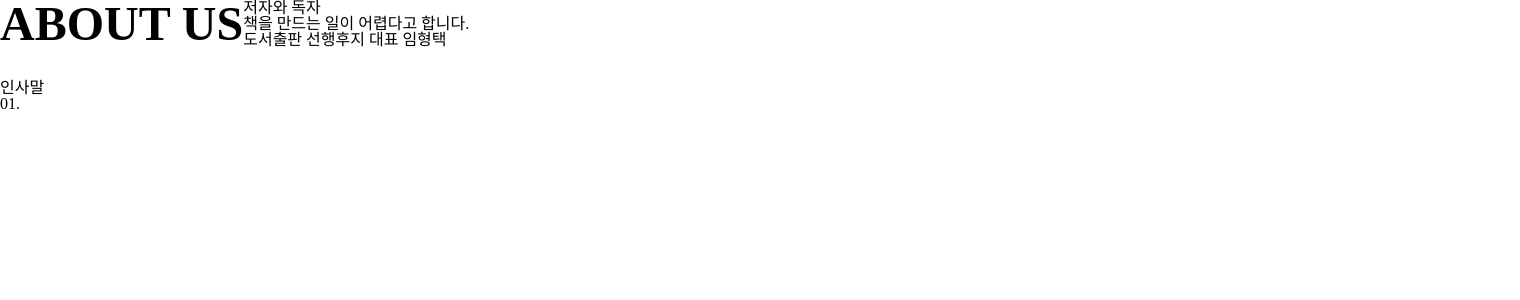
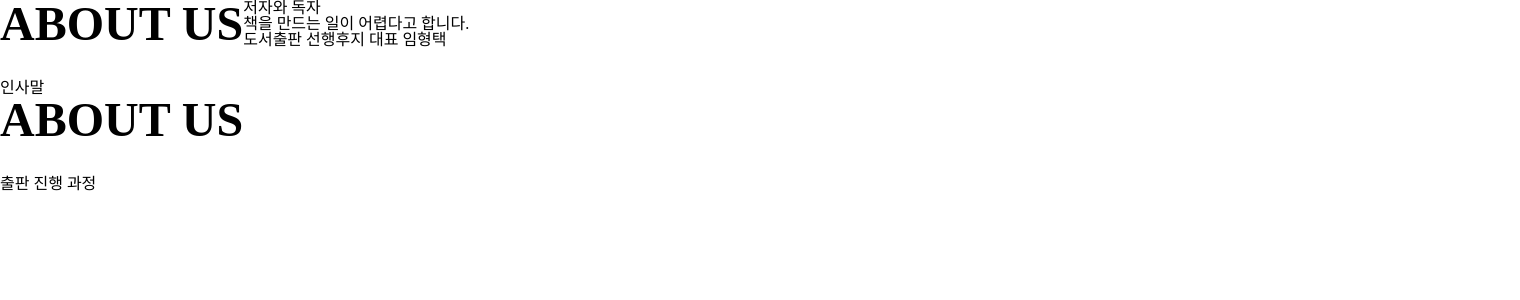
Before and after one commit to seongminjung/shhj, a React (Create React App) app: page /about in a window 1280 px wide. Shown: the top 300 px of the page, 1520 px wide, since content can reach past the window. Built offline with nearby package versions, Linux system fonts and the light colour scheme; no server answers; a web font is replaced by a local one.

Commit message:
About page 2

```diff
--- a/src/components/About1.js
+++ b/src/components/About1.js
@@ -3,7 +3,6 @@ import "css/about1.css";
 
 const About1 = () => {
   return (
-    <>
     <div className="container-fluid">
       <div className="a1-flex">
         <div className="a1-left">
@@ -19,7 +18,6 @@ const About1 = () => {
         </div>
       </div>
     </div>
-    </>
   );
 };
 
--- a/src/components/About2.js
+++ b/src/components/About2.js
@@ -3,12 +3,9 @@ import "css/about2.css";
 
 const About2 = () => {
   return (
-    <div className="container r2-relative">
-      <div className="r2-nav">
-        <div>
-          <p className="r2-pagenumber">01.</p>
-        </div>
-      </div>
+    <div className="container-fluid">
+      <p className="a1-title">About Us</p>
+      <p className="a1-subtitle">출판 진행 과정</p>
     </div>
   );
 };
```
Lines whose indentation alone changed are shown as unchanged.
